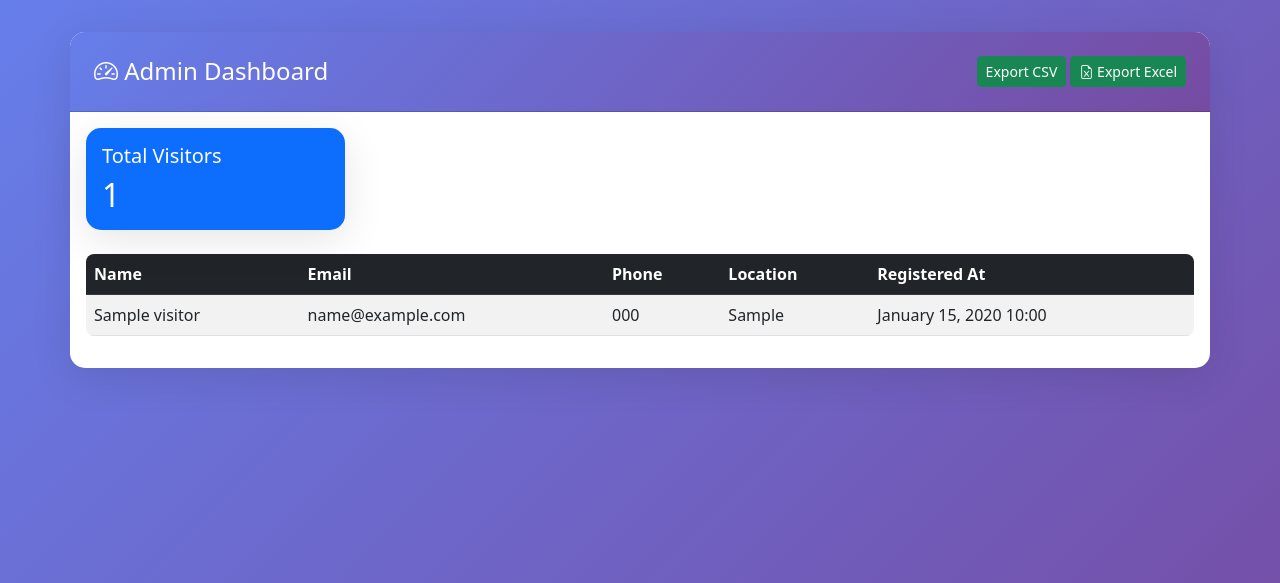
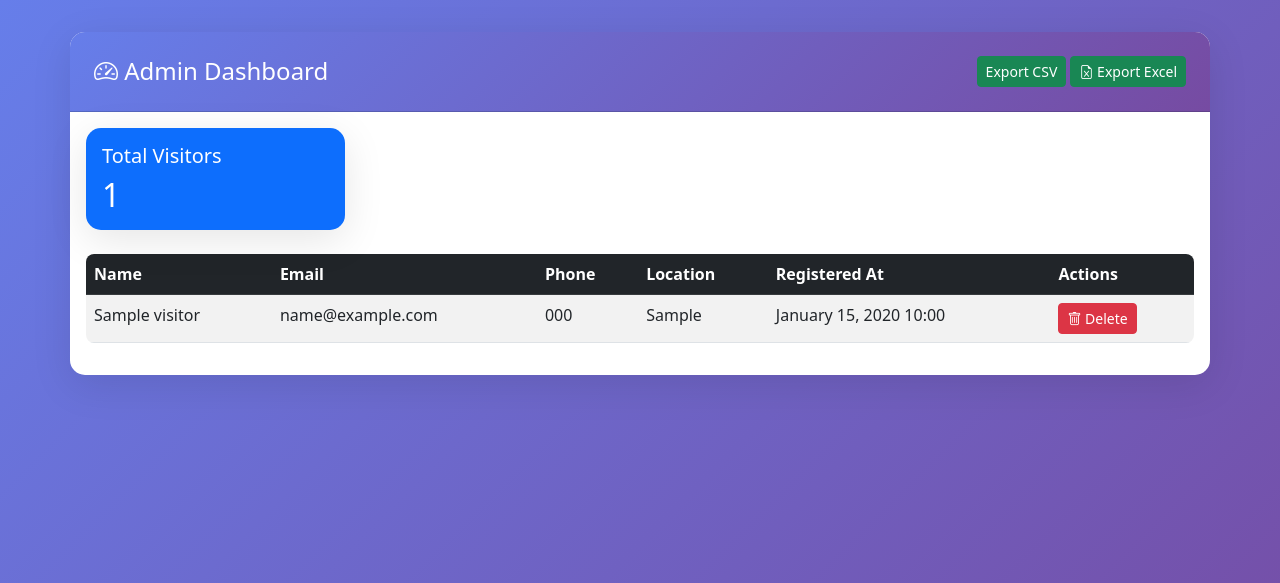
Before and after one commit to kennedy-ak/book_lauch, a Django app: page /dashboard/ in a window 1280 px wide. Shown: the top 583 px of the page. Run offline with Django 4.2, Linux system fonts and the light colour scheme; a user stored in the database is signed in; tables that the repository leaves empty hold one stand-in row (values such as "Sample post").

Commit message:
feat(visitors): add visitor delete functionality
Add delete button to visitors dashboard with confirmation dialog,
create delete view with staff member authentication, and remove
admin login button from base template

```diff
--- a/templates/base.html
+++ b/templates/base.html
@@ -101,10 +101,6 @@
                         <a href="{% url 'admin_logout' %}" class="btn btn-sm btn-outline-light">
                             <i class="bi bi-box-arrow-right"></i> Logout
                         </a>
-                    {% else %}
-                        <a href="{% url 'admin_login' %}" class="btn btn-sm btn-primary">
-                            <i class="bi bi-person"></i> Admin Login
-                        </a>
                     {% endif %}
                 </div>
             </div>
--- a/templates/visitors/dashboard.html
+++ b/templates/visitors/dashboard.html
@@ -39,6 +39,7 @@
                                     <th>Phone</th>
                                     <th>Location</th>
                                     <th>Registered At</th>
+                                    <th>Actions</th>
                                 </tr>
                             </thead>
                             <tbody>
@@ -49,6 +50,14 @@
                                         <td>{{ visitor.phone_number }}</td>
                                         <td>{{ visitor.location }}</td>
                                         <td>{{ visitor.created_at|date:"F d, Y H:i" }}</td>
+                                        <td>
+                                            <form method="post" action="{% url 'delete_visitor' visitor.id %}" style="display: inline;" onsubmit="return confirm('Are you sure you want to delete {{ visitor.name }}?');">
+                                                {% csrf_token %}
+                                                <button type="submit" class="btn btn-sm btn-danger">
+                                                    <i class="bi bi-trash"></i> Delete
+                                                </button>
+                                            </form>
+                                        </td>
                                     </tr>
                                 {% endfor %}
                             </tbody>
--- a/visitors/urls.py
+++ b/visitors/urls.py
@@ -9,4 +9,5 @@ urlpatterns = [
     path('dashboard/', views.dashboard, name='dashboard'),
     path('dashboard/export/csv/', views.dashboard_export_csv, name='dashboard_export_csv'),
     path('dashboard/export/excel/', views.dashboard_export_excel, name='dashboard_export_excel'),
+    path('dashboard/delete/<int:visitor_id>/', views.delete_visitor, name='delete_visitor'),
 ]
--- a/visitors/views.py
+++ b/visitors/views.py
@@ -1,4 +1,4 @@
-from django.shortcuts import render, redirect
+from django.shortcuts import render, redirect, get_object_or_404
 from django.contrib import messages
 from django.contrib.auth.decorators import login_required
 from django.contrib.admin.views.decorators import staff_member_required
@@ -189,3 +189,12 @@ def dashboard_export_excel(request):
 
     wb.save(response)
     return response
+
+
+@staff_member_required
+def delete_visitor(request, visitor_id):
+    visitor = get_object_or_404(Visitor, id=visitor_id)
+    if request.method == 'POST':
+        visitor.delete()
+        messages.success(request, f'Visitor "{visitor.name}" has been deleted successfully.')
+    return redirect('dashboard')
```
